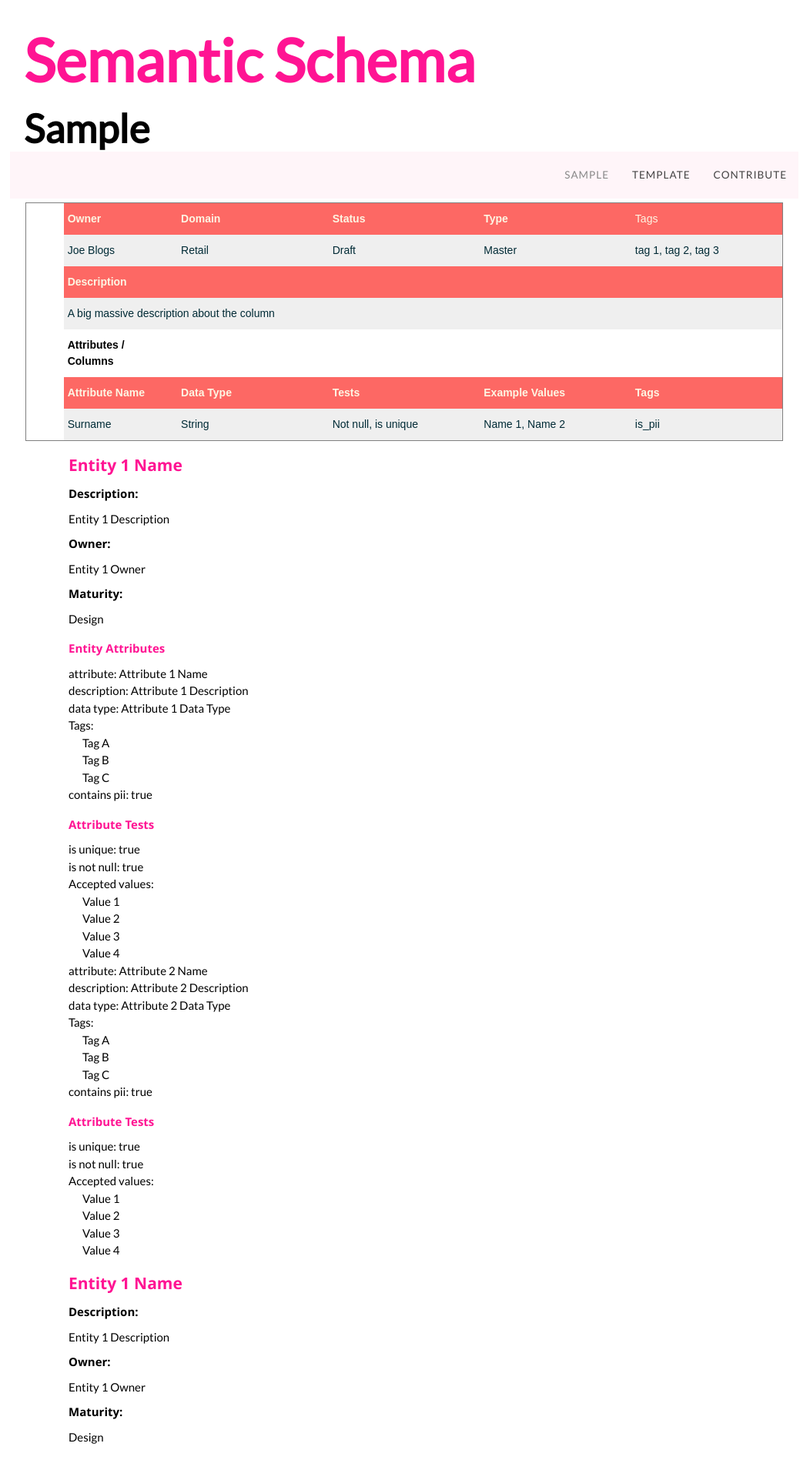
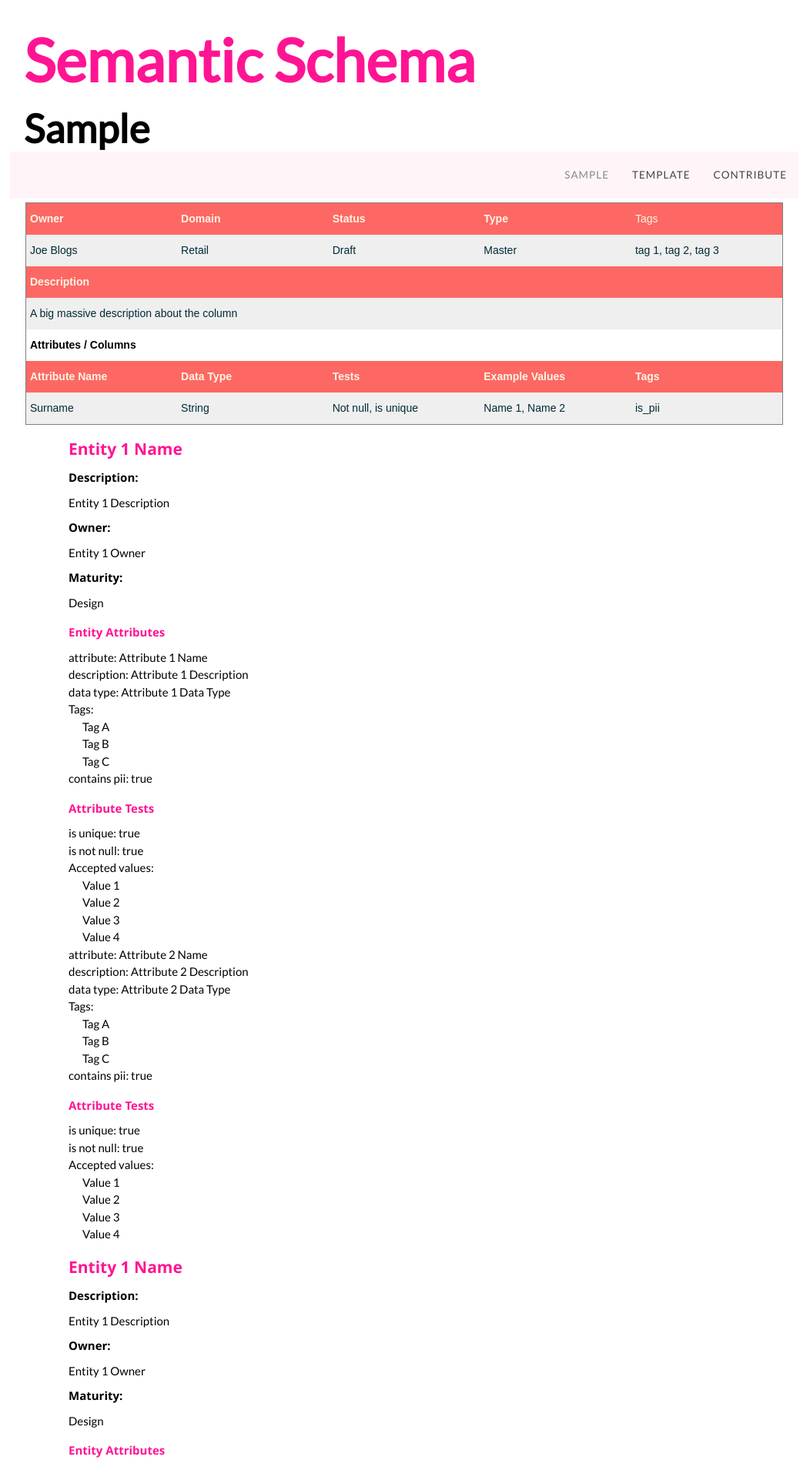
Before and after one commit to KCWADSWORTH/semantic_schema_wiki, a Jekyll site: the page built from index.html, in a window 1280 px wide. Shown: the top 1897 px of the page at 77% size, without its empty margins (115-1167 px from the left). Built offline with Jekyll 4.4.1, drawn with Linux system fonts in a browser that asks for light colours.

Commit message:
Update index.html

```diff
--- a/index.html
+++ b/index.html
@@ -24,8 +24,7 @@ title: Home
 @media screen and (max-width: 767px) {.tg {width: auto !important;}.tg col {width: auto !important;}.tg-wrap {overflow-x: auto;-webkit-overflow-scrolling: touch;}}</style>
 <div class="tg-wrap"><table class="tg" style="undefined;table-layout: fixed; width: 100%">
 <colgroup>
-<col style="width: 5%">
-<col style="width: 15%">
+<col style="width: 20%">
 <col style="width: 20%">
 <col style="width: 20%">
 <col style="width: 20%">
@@ -33,7 +32,6 @@ title: Home
 </colgroup>
 <thead>
   <tr>
-    <th class="tg-j503"></th>
     <th class="tg-d0s8">Owner</th>
     <th class="tg-d0s8">Domain</th>
     <th class="tg-d0s8">Status</th>
@@ -43,7 +41,6 @@ title: Home
 </thead>
 <tbody>
   <tr>
-    <td class="tg-j503"></td>
     <td class="tg-vfn0">Joe Blogs</td>
     <td class="tg-vfn0">Retail</td>
     <td class="tg-vfn0">Draft</td>
@@ -51,7 +48,6 @@ title: Home
     <td class="tg-vfn0">tag 1, tag 2, tag 3</td>
   </tr>
   <tr>
-    <td class="tg-j503"></td>
     <td class="tg-4al4">Description</td>
     <td class="tg-z0zd"></td>
     <td class="tg-8eoa"></td>
@@ -59,13 +55,13 @@ title: Home
     <td class="tg-z0zd"></td>
   </tr>
   <tr>
-    <td class="tg-j503"></td>
+
     <td class="tg-vfn0" colspan="2">A big massive description about the column</td>
     <td class="tg-vfn0" colspan="2"></td>
     <td class="tg-vfn0"></td>
   </tr>
   <tr>
-    <td class="tg-j503"></td>
+
     <td class="tg-oevy">Attributes / Columns</td>
     <td class="tg-gvcd"></td>
     <td class="tg-gvcd"></td>
@@ -73,7 +69,7 @@ title: Home
     <td class="tg-iks7"></td>
   </tr>
   <tr>
-    <td class="tg-j503"></td>
+
     <td class="tg-4al4">Attribute Name</td>
     <td class="tg-4al4">Data Type</td>
     <td class="tg-4al4">Tests</td>
@@ -81,7 +77,7 @@ title: Home
     <td class="tg-4al4">Tags</td>
   </tr>
   <tr>
-    <td class="tg-j503"></td>
+
     <td class="tg-vfn0">Surname</td>
     <td class="tg-vfn0">String</td>
     <td class="tg-vfn0"><span style="font-weight:400;font-style:normal">Not null, is unique</span></td>
```
